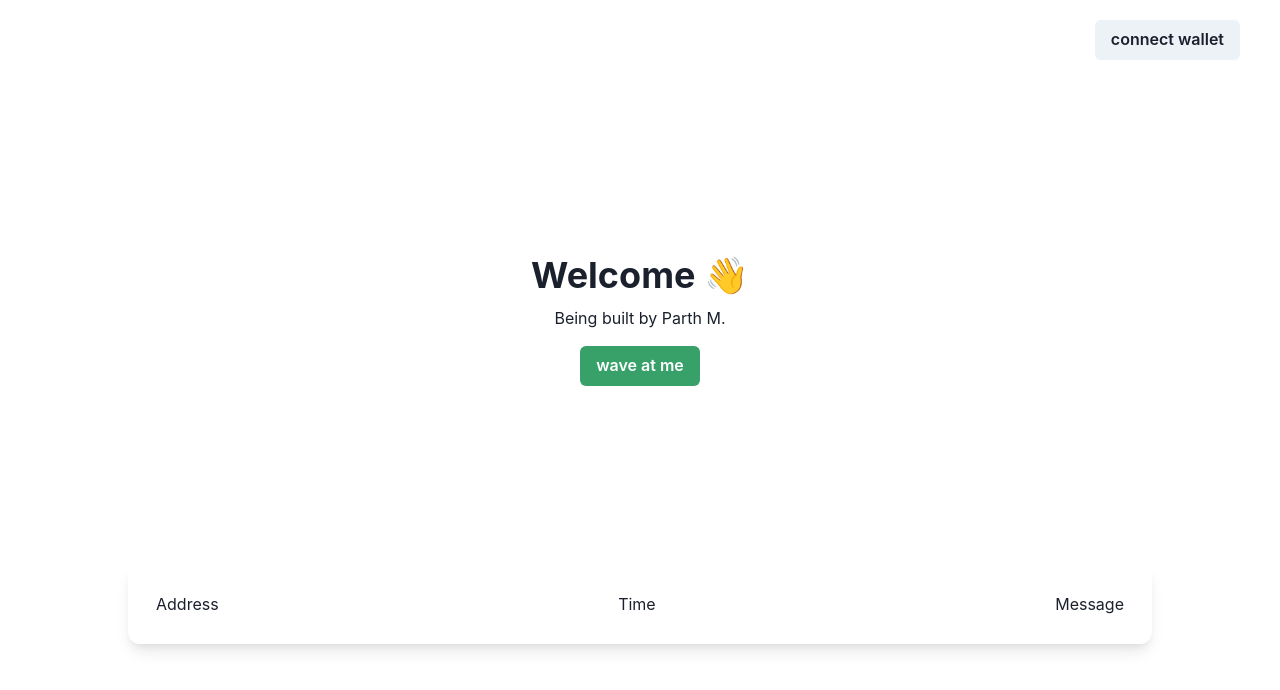
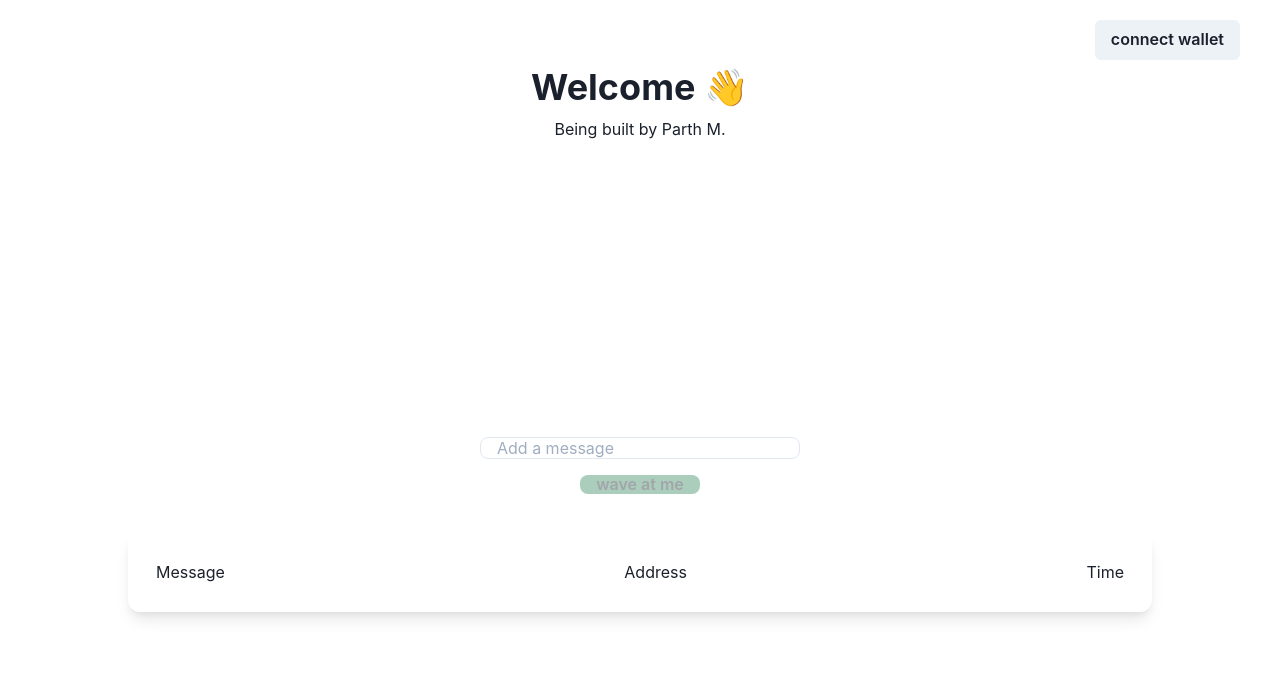
Before and after one commit to ParthMmm/wavePortal_fe, a Next.js app: page / in a window 1280 px wide. Shown: the top 690 px of the page. Built offline with nearby package versions, Linux system fonts and the light colour scheme.

Commit message:
:sparkles: Added custom messages

```diff
--- a/components/Landing.js
+++ b/components/Landing.js
@@ -9,14 +9,26 @@ import {
   Link,
   Button,
   Stack,
+  Input,
+  Spacer,
+  FormControl,
+  Spinner,
+  VStack,
 } from "@chakra-ui/react";
 import Header from "./Header";
 import abi from "../utils/WavePortal.json";
+import Waves from "./Waves";
+import Toast from "./Toast";
+
 function Landing() {
   const [currAccount, setCurrentAccount] = useState("");
   const [allWaves, setAllWaves] = useState([]);
+  const [value, setValue] = useState("");
+  const [loading, setLoading] = useState(false);
+  const [msg, setMessage] = useState("");
 
-  const contractAddress = "0xFb22FD9967A1079667c15FAC0a3e00F453FC25a8";
+  const handleChange = (event) => setValue(event.target.value);
+  const contractAddress = "0x51759C31c8acB4Db8b2eEB8091D26e85ba4F0FBd";
   const contractABI = abi.abi;
   const checkIfWalletIsConnected = () => {
     const { ethereum } = window;
@@ -32,6 +44,7 @@ function Landing() {
         const account = accounts[0];
         console.log("Found an authorized account: ", account);
         setCurrentAccount(account);
+        getAllWaves();
       } else {
         console.log("No authorized account found");
       }
@@ -65,13 +78,21 @@ function Landing() {
     let count = await waveportalContract.getTotalWaves();
     console.log("Total wave count...", count.toNumber());
 
-    const waveTxn = await waveportalContract.wave("this is a message");
+    const waveTxn = await waveportalContract.wave(value, {
+      gasLimit: 300000,
+    });
     console.log("Mining...", waveTxn.hash);
+    setLoading(true);
+    setMessage("Mining...");
     await waveTxn.wait();
     console.log("Mined --", waveTxn.hash);
+    setMessage("Successfully Mined!");
 
     count = await waveportalContract.getTotalWaves();
     console.log("Total wave count...", count.toNumber());
+
+    getAllWaves();
+    setLoading(false);
   };
 
   async function getAllWaves() {
@@ -87,22 +108,31 @@ function Landing() {
 
     let wavesCleaned = [];
     waves.forEach((wave) => {
+      console.log("wave", wave);
       wavesCleaned.push({
         address: wave.waver,
         timestamp: new Date(wave.timestamp * 1000),
         message: wave.message,
       });
     });
+    console.log("cleaned", wavesCleaned);
+    setAllWaves(wavesCleaned);
 
-    setAllWaves(wavesCleaned);
-    console.log(allWaves);
+    waveportalContract.on("NewWave", (from, timestamp, message) => {
+      console.log("NewWave", from, timestamp, message);
+      setAllWaves((wavesCleaned) => [
+        ...wavesCleaned,
+        {
+          address: from,
+          timestamp: new Date(timestamp * 100),
+          message: message,
+        },
+      ]);
+    });
   }
 
   useEffect(() => {
     checkIfWalletIsConnected();
-    if (currAccount) {
-      getAllWaves();
-    }
   }, []);
   return (
     <>
@@ -114,65 +144,68 @@ function Landing() {
         px={10}
         py={5}
       >
-        <Button _hover={{ bg: "orange" }} onClick={connectWallet}>
+        {currAccount ? (
+          <Button _hover={{ bg: "orange.500" }}>
+            <Text isTruncated>{currAccount}</Text>
+          </Button>
+        ) : (
+          <Button _hover={{ bg: "orange.500" }} onClick={connectWallet}>
             connect wallet
           </Button>
+        )}
       </Flex>
-      <Box>
       <Center
         d="flex"
         mx="auto"
         justifyContent="center"
         alignItems="center"
         flexDir="column"
-          h="60vh"
+        h="50vh"
       >
-          <Heading mb={2}>Welcome 👋</Heading>
-          <Text mb={2}>
         {" "}
-            Being built by <Link href="https://parthm.dev">Parth M.</Link>
+        <Heading mb={2} _hover={{ color: "orange.500" }}>
+          Welcome 👋
+        </Heading>
+        <Text mb={10}>
+          {" "}
+          Being built by{" "}
+          <Link href="https://parthm.dev" _hover={{ color: "orange.500" }}>
+            Parth M.
+          </Link>
         </Text>
-          <Button mt={2} colorScheme="green" onClick={wave}>
+        {loading ? (
+          <Center mt={64}>
+            <VStack>
+              <Spinner color="green.500" mb={2} />
+              <Heading>{msg}</Heading>
+            </VStack>
+          </Center>
+        ) : (
+          <>
+            <Input
+              mt={64}
+              w="25%"
+              rounded="lg"
+              focusBorderColor="green.500"
+              placeholder="Add a message"
+              value={value}
+              onChange={handleChange}
+            ></Input>
+            <Button
+              mt={4}
+              bg="green.600"
+              onClick={wave}
+              rounded="lg"
+              disabled={!currAccount}
+            >
               wave at me
             </Button>
+          </>
+        )}
       </Center>
+      <Box mt={12}>
+        <Waves allWaves={allWaves} />
       </Box>
-      <Center>
-        <Box mt={1} rounded="xl" boxShadow="lg" p={5} mb={5} w="80%">
-          <Stack spacing={5}>
-            <Box
-              d="flex"
-              alignItems="baseline"
-              flexDir="row"
-              justifyContent="space-between"
-              _hover={{ bg: "tomato" }}
-              rounded="xl"
-              p={2}
-            >
-              <Text as="span">Address</Text>
-              <Text as="span">Time</Text>
-              <Text as="span">Message</Text>
-            </Box>
-            {allWaves.map((wave, index) => {
-              return (
-                <Box
-                  d="flex"
-                  alignItems="baseline"
-                  flexDir="row"
-                  justifyContent="space-between"
-                  _hover={{ bg: "tomato" }}
-                  rounded="xl"
-                  p={2}
-                >
-                  <Text as="span">{wave.address}</Text>
-                  <Text as="span">{wave.timestamp.toString()}</Text>
-                  <Text as="span">{wave.message}</Text>
-                </Box>
-              );
-            })}
-          </Stack>
-        </Box>
-      </Center>
     </>
   );
 }
--- /dev/null
+++ b/components/Toast.js
@@ -0,0 +1,23 @@
+import React from "react";
+import { useToast, Button } from "@chakra-ui/react";
+
+function Toast({ msg }) {
+  const toast = useToast();
+
+  return (
+    <Button
+      onClick={() =>
+        toast({
+          title: { msg },
+          status: "info",
+          duration: 9000,
+          isClosable: true,
+        })
+      }
+    >
+      Show Toast
+    </Button>
+  );
+}
+
+export default Toast;
--- /dev/null
+++ b/components/Waves.js
@@ -0,0 +1,58 @@
+import React, { useEffect, useState } from "react";
+import { Box, Center, Text, Stack, Input, FormControl } from "@chakra-ui/react";
+import Moment from "react-moment";
+import "moment-timezone";
+
+function Waves({ allWaves }) {
+  return (
+    <div>
+      <Center>
+        <Box mt={1} rounded="xl" boxShadow="lg" p={5} mb={5} w="80%">
+          <Stack spacing={5}>
+            <Box
+              d="flex"
+              alignItems="baseline"
+              flexDir="row"
+              justifyContent="space-between"
+              rounded="xl"
+              p={2}
+            >
+              <Text as="span">Message</Text>
+
+              <Text as="span">Address</Text>
+              <Text as="span">Time</Text>
+            </Box>
+            {allWaves.map((wave) => {
+              return (
+                <Box
+                  key={wave.timestamp}
+                  d="flex"
+                  alignItems="baseline"
+                  flexDir="row"
+                  justifyContent="space-between"
+                  _hover={{ bg: "tomato" }}
+                  rounded="xl"
+                  p={2}
+                  _hover={{ bg: "green.600" }}
+                >
+                  <Text>{wave.message}</Text>
+                  <Text>{wave.address}</Text>
+
+                  <Text>
+                    <Moment
+                      tz="America/Los_Angeles"
+                      format="hh:mm MM/DD/YYYY"
+                      date={wave.timestamp.toString()}
+                    ></Moment>
+                  </Text>
+                </Box>
+              );
+            })}
+          </Stack>
+        </Box>
+      </Center>
+    </div>
+  );
+}
+
+export default Waves;
--- a/package.json
+++ b/package.json
@@ -14,9 +14,12 @@
     "@emotion/styled": "^11",
     "ethers": "^5.4.6",
     "framer-motion": "^4",
+    "moment": "^2.29.1",
+    "moment-timezone": "^0.5.33",
     "next": "11.1.2",
     "react": "17.0.2",
-    "react-dom": "17.0.2"
+    "react-dom": "17.0.2",
+    "react-moment": "^1.1.1"
   },
   "devDependencies": {
     "eslint": "7.32.0",
```
Also changed, not shown: utils/WavePortal.json (+2 -2 lines), 1 other file (tests, documents, lock files or other folders). Lines whose indentation alone changed are shown as unchanged.
